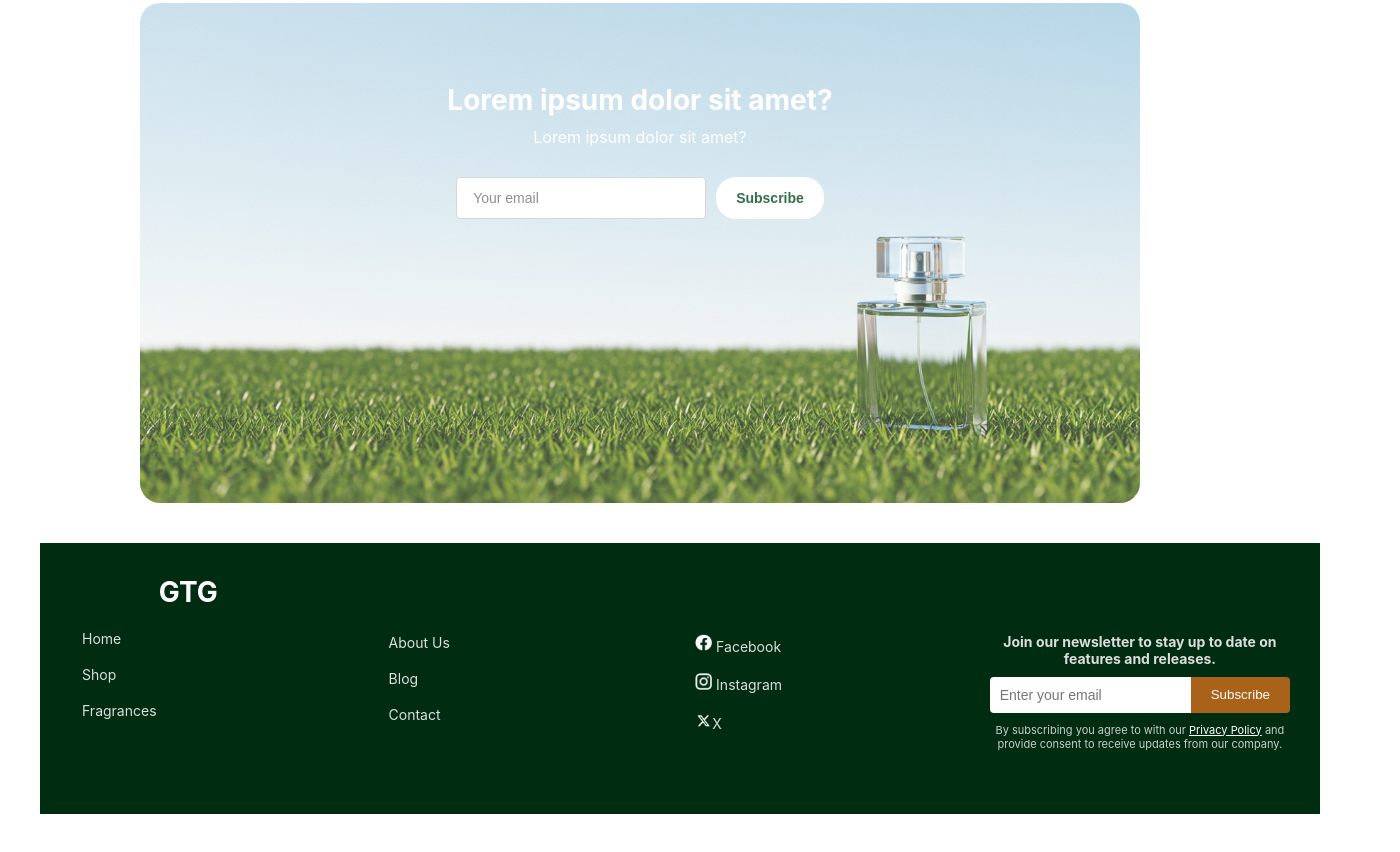
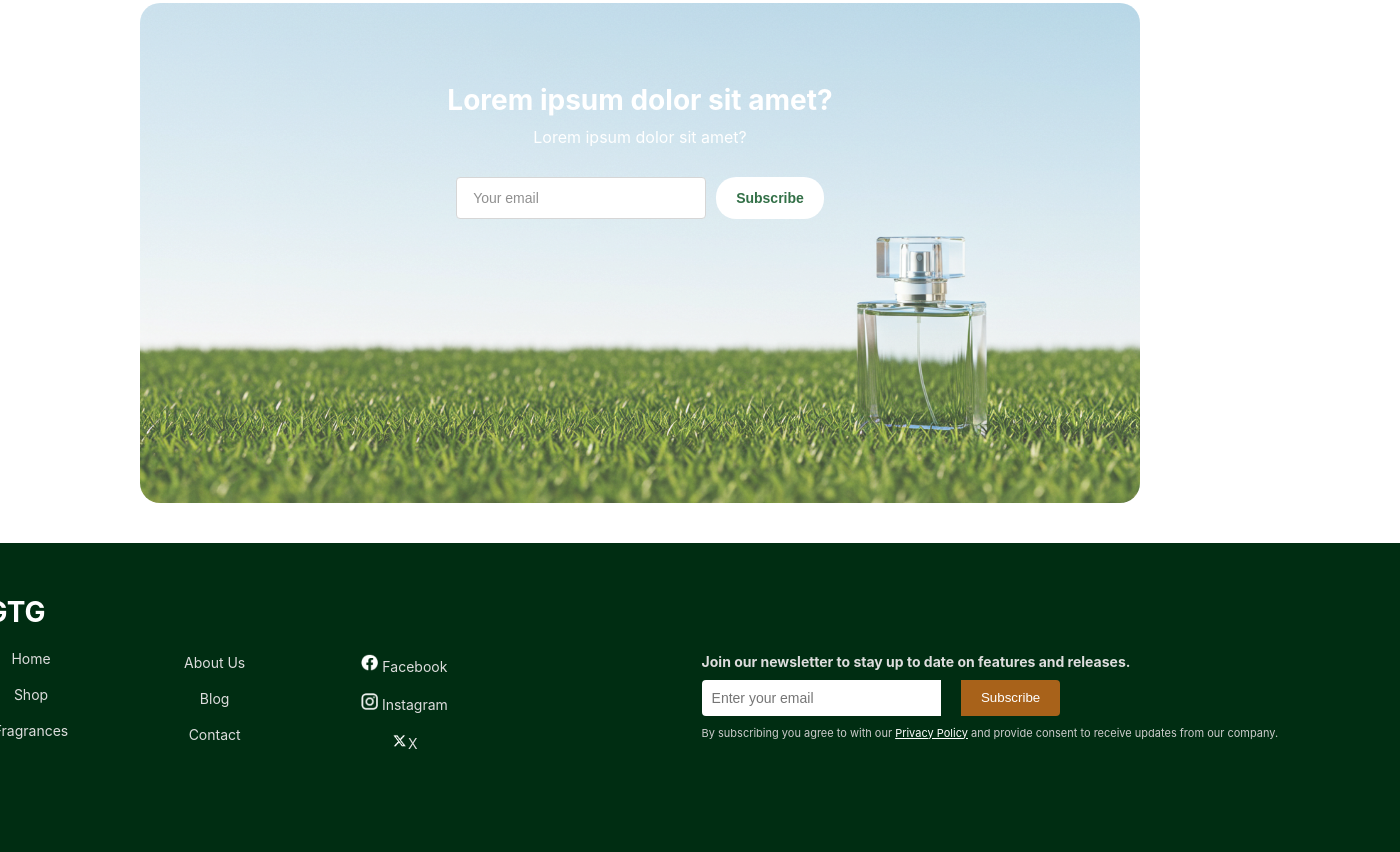
Before and after one commit to Vishnu143info/Project-File-GTG, a plain HTML site: page index.html in a window 1280 px wide. Shown: the part 7006-7858 px from the top of the page, 1400 px wide, since content can reach past the window. Before the commit the page ends 7820 px from the top, so only its background shows below. Drawn offline with Linux system fonts and the light colour scheme.

Commit message:
Update style.css

```diff
--- a/CSS/style.css
+++ b/CSS/style.css
@@ -1070,9 +1070,9 @@ h2 {
 /* Footer main container */
 footer {
   background-color: #002d12;
-  padding: 60px 30px;
-  width: 100vw;
-  margin-left: -10%;
+  padding: 30px 30px;
+  width: 154%;
+  margin-left: -28%;
   box-sizing: border-box;
   overflow-x: hidden;
 }
@@ -1083,14 +1083,10 @@ footer {
   display: flex;
   flex-wrap: wrap;
   justify-content: space-evenly;
-  gap: 40px;
-  text-align: center;
+  padding: 50px;
+  gap: 50px;
+  text-align: left;
   margin-top: 30px;
-}
-
-/* Individual footer column */
-.footer-column {
-  flex: 1 1 100px;
 }
 
 /* Footer heading */
@@ -1111,7 +1107,7 @@ footer {
 .footer-column ul {
   list-style: none;
   padding: 2px;
-  text-align: left;
+  text-align: center;
 }
 
 /* Footer list items */
@@ -1135,12 +1131,14 @@ footer {
   margin-bottom: 10px;
   font-size: 14px;
   color: #dddddd;
+  margin-left: 150px;
+
 }
 
 /* Newsletter input + button layout */
 .newsletter-form {
   display: flex;
-  width: 100%;
+  width: 70%;
   margin-bottom: 10px;
 }
 
@@ -1151,6 +1149,8 @@ footer {
   flex: 1;
   font-size: 14px;
   border-radius: 4px 0 0 4px;
+  margin-left: 150px;
+  width: 30%;
 }
 
 /* Newsletter submit button */
@@ -1161,6 +1161,7 @@ footer {
   border: none;
   cursor: pointer;
   border-radius: 0 4px 4px 0;
+  margin-left: 20px;
 }
 
 /* Newsletter small note text */
@@ -1169,6 +1170,7 @@ footer {
   margin-top: 10px;
   font-size: 11px;
   color: #cccccc;
+  margin-left: 150px;
 }
 
 /* Newsletter links */
```
